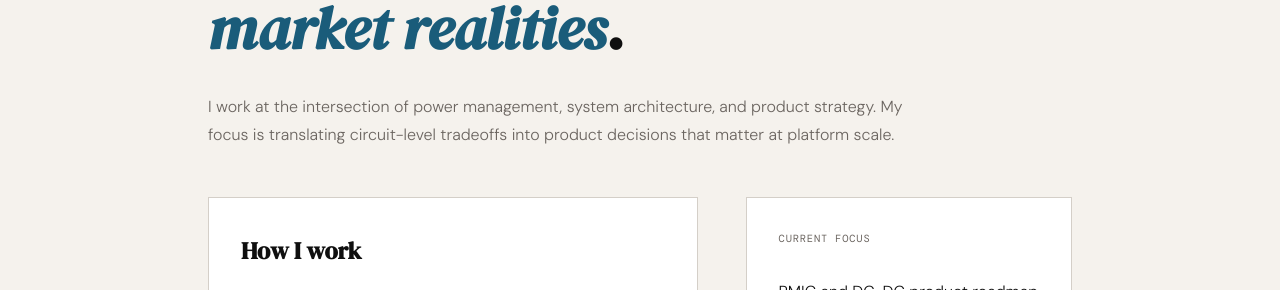
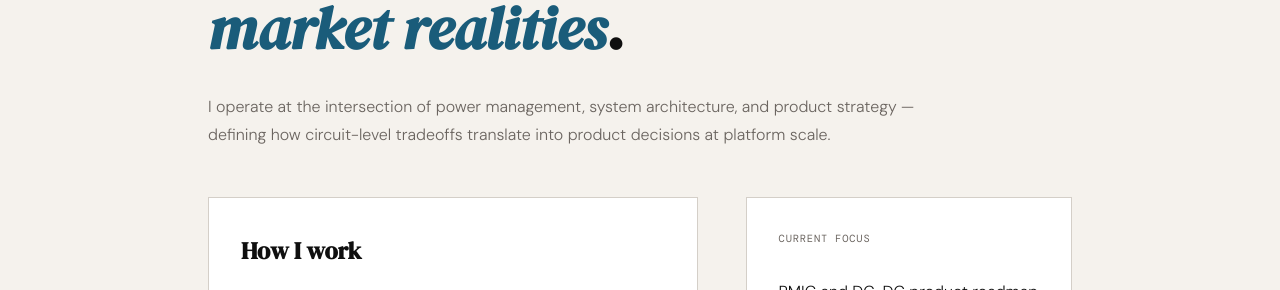
Before and after one commit to jonalejandro/jonalejandro.github.io, a Jekyll site: the page built from _pages/about.md, in a window 1280 px wide and 1305 px high. Shown: the part 326-616 px from the top of the window. Built offline with Jekyll 4.4.1, drawn with Linux system fonts in a browser that asks for light colours.

Commit message:
Update about.md

```diff
--- a/_pages/about.md
+++ b/_pages/about.md
@@ -60,7 +60,7 @@ permalink: /about/
     <div class="eyebrow">About</div>
     <h1>Building product strategy from
       <em style="font-style:italic;color:var(--accent)">power system constraints and market realities</em>.</h1>
-    <p class="intro">I work at the intersection of power management, system architecture, and product strategy. My focus is translating circuit-level tradeoffs into product decisions that matter at platform scale.</p>
+    <p class="intro">I operate at the intersection of power management, system architecture, and product strategy — defining how circuit-level tradeoffs translate into product decisions at platform scale.</p>
 
     <div class="grid">
       <section class="block">
```
